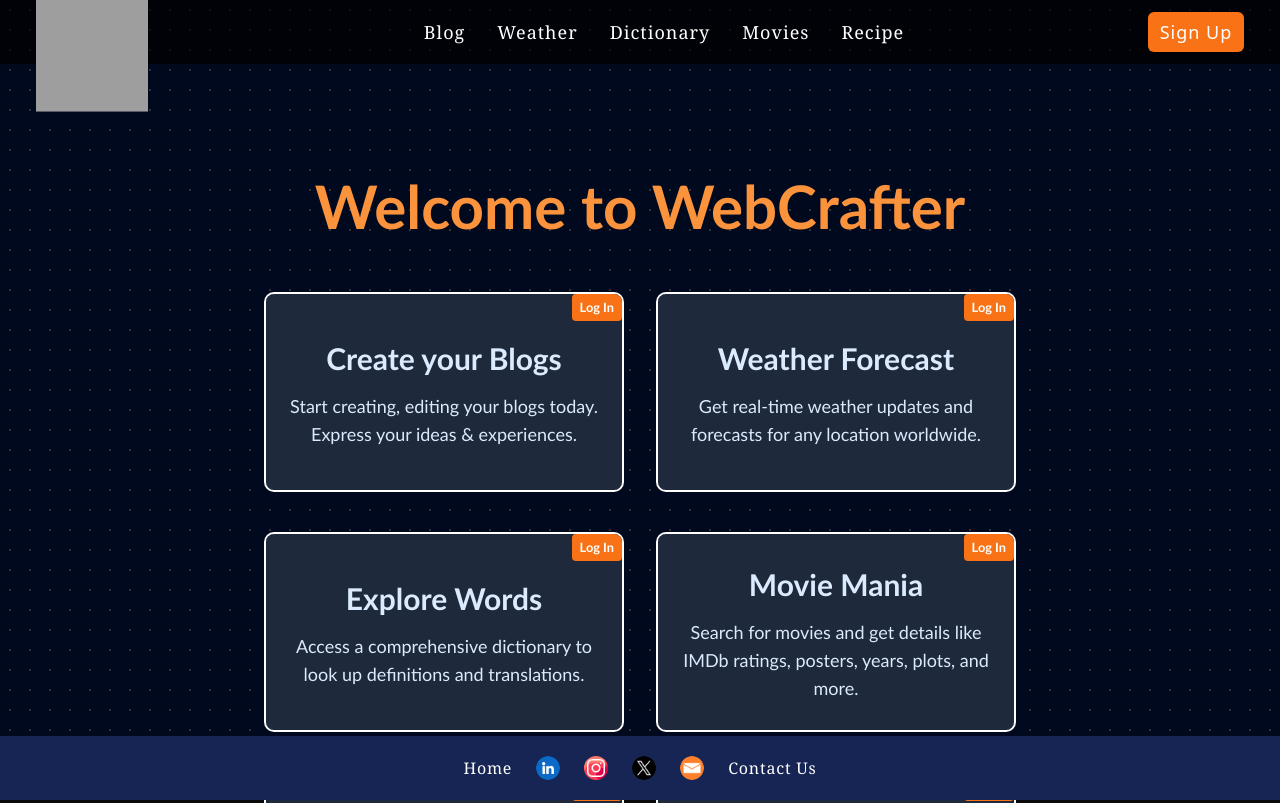
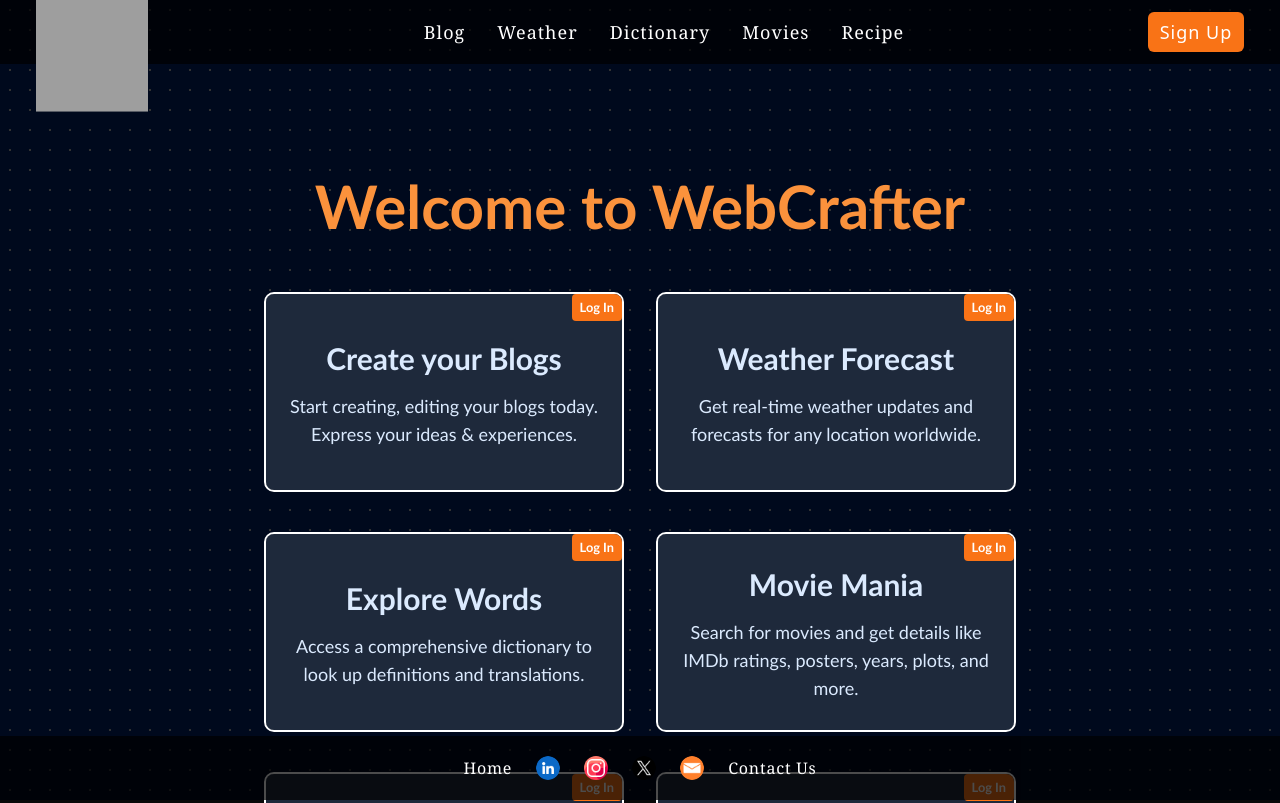
Before and after one commit to Vikash-Bachhety/WebCrafter, a React (Vite) app in the folder frontend/: page /Home in a window 1280 px wide. Shown: the top 803 px of the page. Built offline with nearby package versions, Linux system fonts and the light colour scheme; grey boxes are pictures that could not be loaded.

Commit message:
Update Footer.jsx

```diff
--- a/frontend/src/Components/Footer.jsx
+++ b/frontend/src/Components/Footer.jsx
@@ -7,7 +7,7 @@ import gmail from "../assets/icons/gmail.png";
 
 function Footer() {
   return (
-    <div className="bg-blue-950 flex justify-center items-center gap-4 fixed bottom-0 left-0 min-w-full h-auto p-4 md:p-8 lg:h-12 z-50 pt-1 tracking-wider">
+    <div className="bg-black/70 flex justify-center items-center gap-4 fixed bottom-0 left-0 min-w-full h-auto p-4 md:p-8 lg:h-12 z-50 pt-1 tracking-wider">
       <div className="text-white text-md">
         <Links to="Home" text="Home" />
       </div>
```
